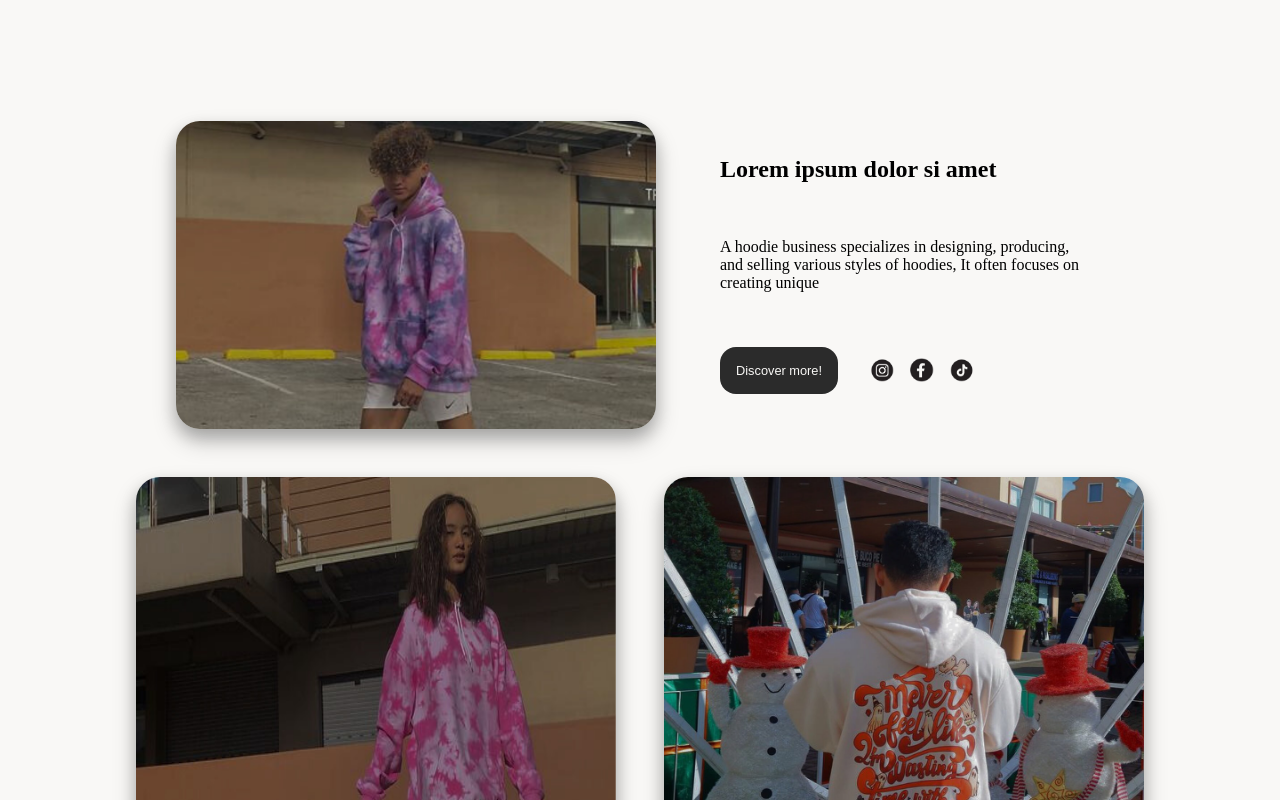
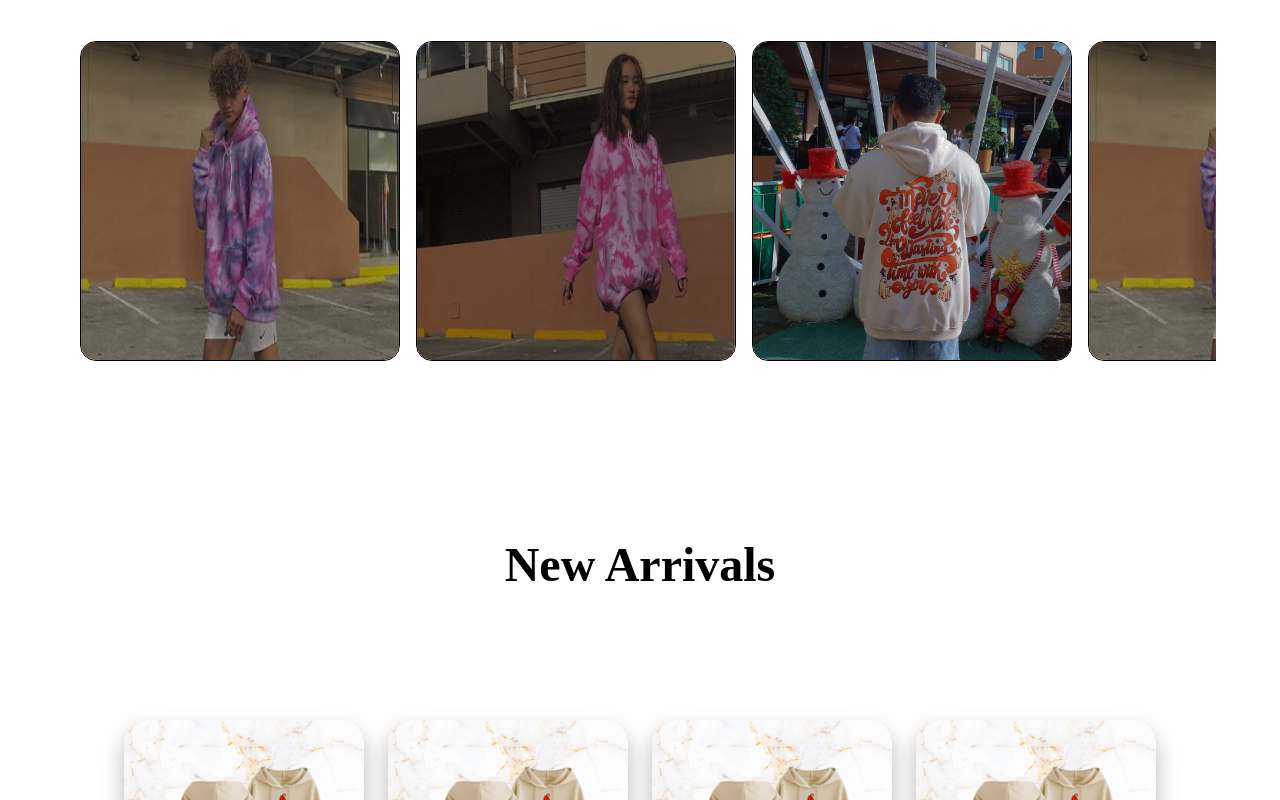
Before and after one commit to scottii333/Hoodie-Web-App-Proj, a React (Vite) app in the folder FrontEnd/: page / in a window 1280 px wide. Shown: the part 1300-2100 px from the top of the page. Built offline with nearby package versions, Linux system fonts and the light colour scheme.

Commit message:
change the aboutPage design

```diff
--- /dev/null
+++ b/FrontEnd/src/assets/Data/ProductPreviewData.jsx
@@ -0,0 +1,30 @@
+import hoodieProdImg1 from "../Images/img1.png";
+import hoodieProdImg2 from "../Images/img2.png";
+import hoodieProdImg3 from "../Images/img3.png";
+
+export const AboutProductPreview = [
+  {
+    id: 1,
+    prodImage: hoodieProdImg1,
+  },
+  {
+    id: 2,
+    prodImage: hoodieProdImg2,
+  },
+  {
+    id: 3,
+    prodImage: hoodieProdImg3,
+  },
+  {
+    id: 4,
+    prodImage: hoodieProdImg1,
+  },
+  {
+    id: 5,
+    prodImage: hoodieProdImg2,
+  },
+  {
+    id: 6,
+    prodImage: hoodieProdImg3,
+  },
+];
--- a/FrontEnd/src/assets/Pages/AboutPage.jsx
+++ b/FrontEnd/src/assets/Pages/AboutPage.jsx
@@ -1,44 +1,18 @@
 import "../styles/About.css";
-import AboutImg1 from "../Images/img1.png";
-import AboutImg2 from "../Images/img2.png";
-import AboutImg3 from "../Images/img3.png";
-import AboutInsta from "../Images/insta.png";
-import AboutFb from "../Images/fb.png";
-import AboutTiktok from "../Images/tiktok.png";
+import { AboutProductPreview } from "../Data/ProductPreviewData";
+
 export const AboutSect = () => {
   return (
-    <section className="About-Section">
-      <div className="About-Images">
-        <img
-          src={AboutImg1}
-          style={{ width: "100%", height: "100%", borderRadius: "1.5rem" }}
-        />
+    <div className="Product-Parent-Container">
+      <div className="Product-Preview-Container">
+        {AboutProductPreview.map((product) => (
+          <img
+            key={product.id}
+            src={product.prodImage}
+            className="Product-About-Image"
+          />
+        ))}
       </div>
-      <div className="About-Greeting">
-        <h2>Lorem ipsum dolor si amet</h2>
-        <p>
-          A hoodie business specializes in designing, producing, and selling
-          various styles of hoodies, It often focuses on creating unique
-        </p>
-        <button>Discover more!</button>
-        <div className="About-SocialMedia">
-          <img src={AboutInsta} style={{ height: "1.5rem" }} />
-          <img src={AboutFb} style={{ height: "1.5rem" }} />
-          <img src={AboutTiktok} style={{ height: "1.5rem" }} />
-        </div>
-      </div>
-      <div className="About-Images">
-        <img
-          src={AboutImg2}
-          style={{ width: "100%", height: "100%", borderRadius: "1.5rem" }}
-        />
-      </div>
-      <div className="About-Images">
-        <img
-          src={AboutImg3}
-          style={{ width: "100%", height: "100%", borderRadius: "1.5rem" }}
-        />
-      </div>
-    </section>
+    </div>
   );
 };
--- a/FrontEnd/src/assets/styles/About.css
+++ b/FrontEnd/src/assets/styles/About.css
@@ -1,45 +1,26 @@
-.About-Section {
-  width: 100%;
+.Product-Parent-Container {
+  margin-top: 2rem;
   display: flex;
-  flex-wrap: wrap;
+  align-items: center;
   justify-content: center;
-  padding: 8rem;
-  margin-top: 5rem;
-  background-color: hsl(40, 18%, 97%);
-  gap: 3rem;
 }
-.About-Images {
-  max-width: 30rem;
-  max-height: 28rem;
-  min-width: 18rem;
-  min-height: 18rem;
-  border-radius: 1.5rem;
-  box-shadow: 0 8px 16px rgba(0, 0, 0, 0.2), 0 12px 24px rgba(0, 0, 0, 0.2);
+
+.Product-Preview-Container {
+  display: flex;
+  margin-top: 1rem;
+  margin-bottom: 1rem;
+  width: 90%;
+  height: 30rem;
+  overflow-x: scroll;
+  gap: 1rem;
+  justify-content: flex-start;
+  align-items: center;
+  padding: 1rem;
 }
-.About-Greeting {
-  max-width: 25rem;
-  min-width: 20rem;
-  display: flex;
-  padding: 1rem;
-  flex-wrap: wrap;
-  align-items: center;
-  justify-content: left;
-  row-gap: 1rem;
+
+.Product-About-Image {
+  width: 20rem;
+  height: 20rem;
+  border: black 1px solid;
+  border-radius: 1rem;
 }
-.About-Greeting button {
-  padding: 1rem 1rem;
-  border-radius: 1rem;
-  font-size: 0.8rem;
-  border: none;
-  cursor: pointer;
-  color: #f8f7f5;
-  background-color: #2b2b2b;
-}
-.About-SocialMedia {
-  display: flex;
-  margin-left: 2rem;
-  gap: 1rem;
-}
-.About-SocialMedia img {
-  cursor: pointer;
-}
```
